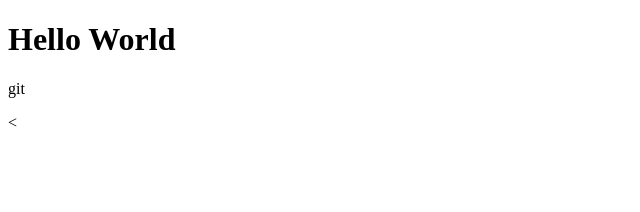
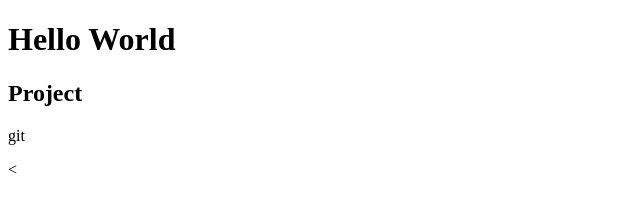
Before and after one commit to KaterinaBezruk/app1, a plain HTML site: page index.html in a window 1280 px wide. Shown: the whole page, without its empty margins (0-640 px from the left). Drawn offline with Linux system fonts and the light colour scheme.

Commit message:
add section

```diff
--- a/index.html
+++ b/index.html
@@ -10,6 +10,9 @@
         <h1>Hello World</h1>
     </header>
      <main>
+        <section>
+            <h2>Project</h2>
+        </section>
         <p>
             git
         </p>
```
